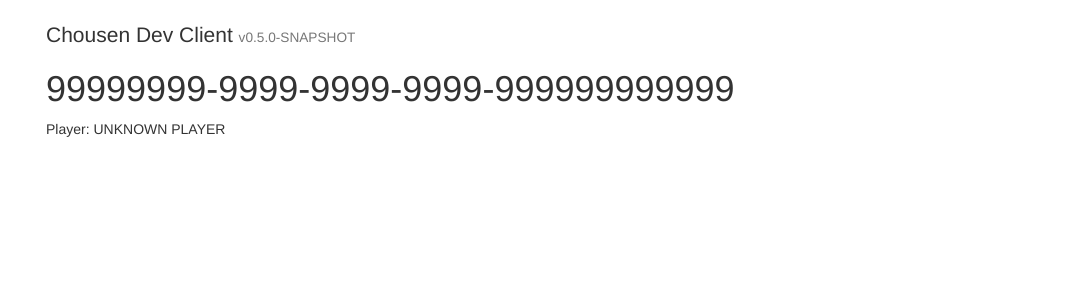
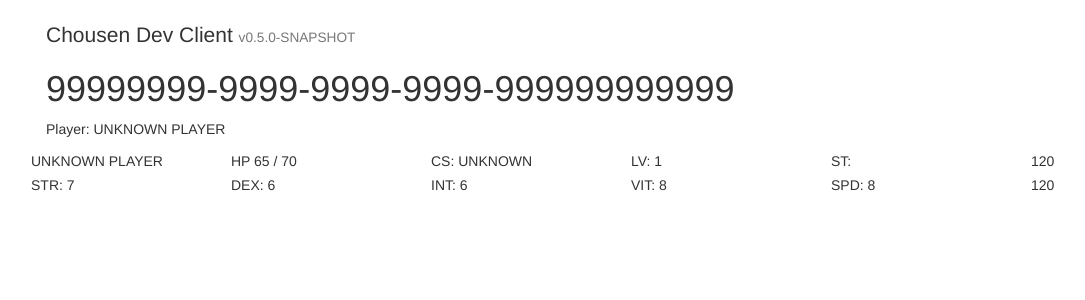
Before and after one commit to RawToast/chousen-frontend, an Angular app: page /game/1 in a window 1280 px wide. Shown: the top 300 px of the page, without its empty margins (24-1109 px from the left). Built offline with nearby package versions, Linux system fonts and the light colour scheme; no server answers.

Commit message:
Player stats

```diff
--- a/src/app/app.module.ts
+++ b/src/app/app.module.ts
@@ -13,6 +13,7 @@ import { GameService } from './game/game.service';
 import { SharingService } from './game/sharing.service';
 
 import { HttpModule, Http } from '@angular/http';
+import { EquipmentComponent } from './game/equipment';
 
 @NgModule({
   declarations: [
@@ -22,7 +23,8 @@ import { HttpModule, Http } from '@angular/http';
     LandingComponent,
 
     GameComponent,
-    PlayerComponent
+    PlayerComponent,
+    EquipmentComponent
   ],
   imports: [
     AppRoutingModule,
--- /dev/null
+++ b/src/app/game/equipment.html
@@ -0,0 +1,4 @@
+<div class="row" style="padding: 2px 0px">
+        <div class="col-xs-2 col-sm-2 col-md-2">{{ weapon() }}</div>
+        <div class="col-xs-2 col-sm-2 col-md-2">{{ armour() }}</div>
+</div>
--- /dev/null
+++ b/src/app/game/equipment.ts
@@ -0,0 +1,37 @@
+import { Component, OnInit } from '@angular/core';
+import { Player, GameService, GameResponse, Equipment } from './game.service';
+import { SharingService } from './sharing.service';
+import { Defaults } from './defaults';
+
+@Component({
+    selector: 'chousen-equipment',
+    templateUrl: `./equipment.html`
+})
+
+export class EquipmentComponent implements OnInit {
+
+    constructor(private gameService: SharingService) {}
+
+    equipment: Equipment = new Defaults().EMPTY_GAME.player.equipment;
+
+    ngOnInit() {
+        this.gameService.getData1().subscribe(gs => {
+            if (typeof gs !== 'undefined') {
+                this.equipment = gs.player.equipment;
+            }
+        });
+    }
+
+    weapon() {
+        if (typeof this.equipment.weapon !== 'undefined') {
+            return '';
+        } else { return 'Weapon: {{this.equipment.weapon}}'; }
+    }
+
+    armour() {
+        if (typeof this.equipment.armour !== 'undefined') {
+            return '';
+        } else { return 'Weapon: ' + this.equipment.armour; }
+    }
+
+}
--- a/src/app/game/player.html
+++ b/src/app/game/player.html
@@ -1 +1,23 @@
 <p>Player: {{player.name}}</p>
+
+<div id="characterSheet" class="row">
+        <div class="row" style="padding: 2px 0px">
+            <div class="col-xs-2 col-sm-2 col-md-2">{{player.name}}</div>
+            <div class="col-xs-2 col-sm-2 col-md-2">HP {{player.stats.currentHp}} / {{player.stats.maxHp}}</div>
+            <div class="col-xs-2 col-sm-2 col-md-2">CS: {{player.className}}</div>
+            <div class="col-xs-2 col-sm-2 col-md-2">LV: {{player.experience.level}}</div>
+            <div class="col-xs-2 col-sm-2 col-md-2">ST: {{player.status}}</div>
+            <div class="col-xs-2 col-sm-2 col-md-2">{{player.position}}</div>
+        </div>
+
+        <div class="row" style="padding: 2px 0px">
+            <div class="col-xs-2 col-sm-2 col-md-2">STR: {{player.stats.strength}}</div>
+            <div class="col-xs-2 col-sm-2 col-md-2">DEX: {{player.stats.dexterity}}</div>
+            <div class="col-xs-2 col-sm-2 col-md-2">INT: {{player.stats.intellect}}</div>
+            <div class="col-xs-2 col-sm-2 col-md-2">VIT: {{player.stats.vitality}}</div>
+            <div class="col-xs-2 col-sm-2 col-md-2">SPD: {{player.stats.speed}}</div>
+            <div class="col-xs-2 col-sm-2 col-md-2">{{player.position}}</div>
+        </div>
+
+        <chousen-equipment></chousen-equipment>
+</div>
```
